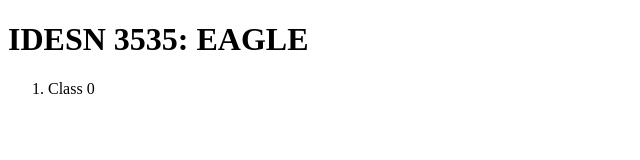
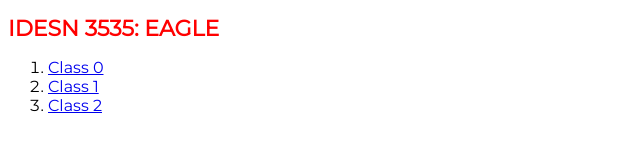
Before and after one commit to silvodesigns/-idesn3535-eagle--, a plain HTML site: page index.html in a window 1280 px wide. Shown: the whole page, without its empty margins (0-640 px from the left). Drawn offline with Linux system fonts and the light colour scheme.

Commit message:
styles added
Added page01.html
Added styles page

```diff
--- a/index.html
+++ b/index.html
@@ -2,12 +2,22 @@
 <html>
 	<head>
 		<title>IDESN 3535: EAGLE</title>
+		<link href="styles.css" rel="stylesheet">
+		<link href="https://fonts.googleapis.com/css?family=Montserrat" rel="stylesheet">
 	</head>
 
 	<body>
-		<h1>IDESN 3535: EAGLE</h1>
+		<h1 id="my-header">IDESN 3535: EAGLE</h1>
 		<ol>
-			<li>Class 0</li>
+			<li class="my-list-item">
+				<a href="page1.html">Class 0</a>
+			</li>
+			<li class="my-list-item">
+				<a href="page1.html">Class 1</a>
+			</li>
+			<li class="my-list-item">
+				<a href="page1.html">Class 2</a>
+			</li>
 		</ol>
 	</body>
 </html>
--- /dev/null
+++ b/styles.css
@@ -0,0 +1,17 @@
+		body{
+
+		    font-family: 'Montserrat', sans-serif;
+		}
+
+		#my-header {
+			color: #FF0000;
+			font-size: 22px;
+		}
+
+		.my-list-item {
+			font-size: 16px;
+		}
+
+		.my-list-item a:hover {
+			color:#00FF00;
+		}
```
Also changed, not shown: page01.html (added).
